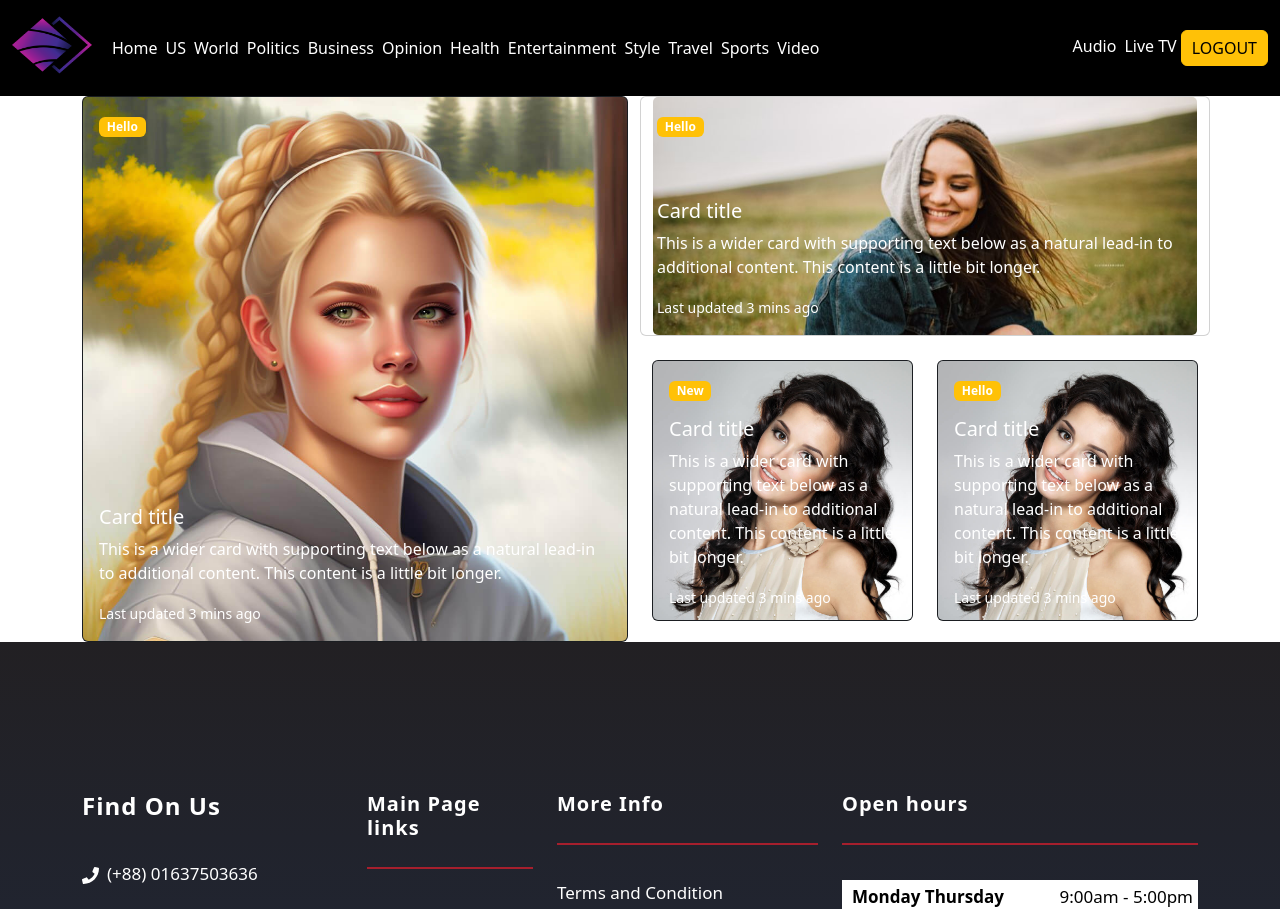
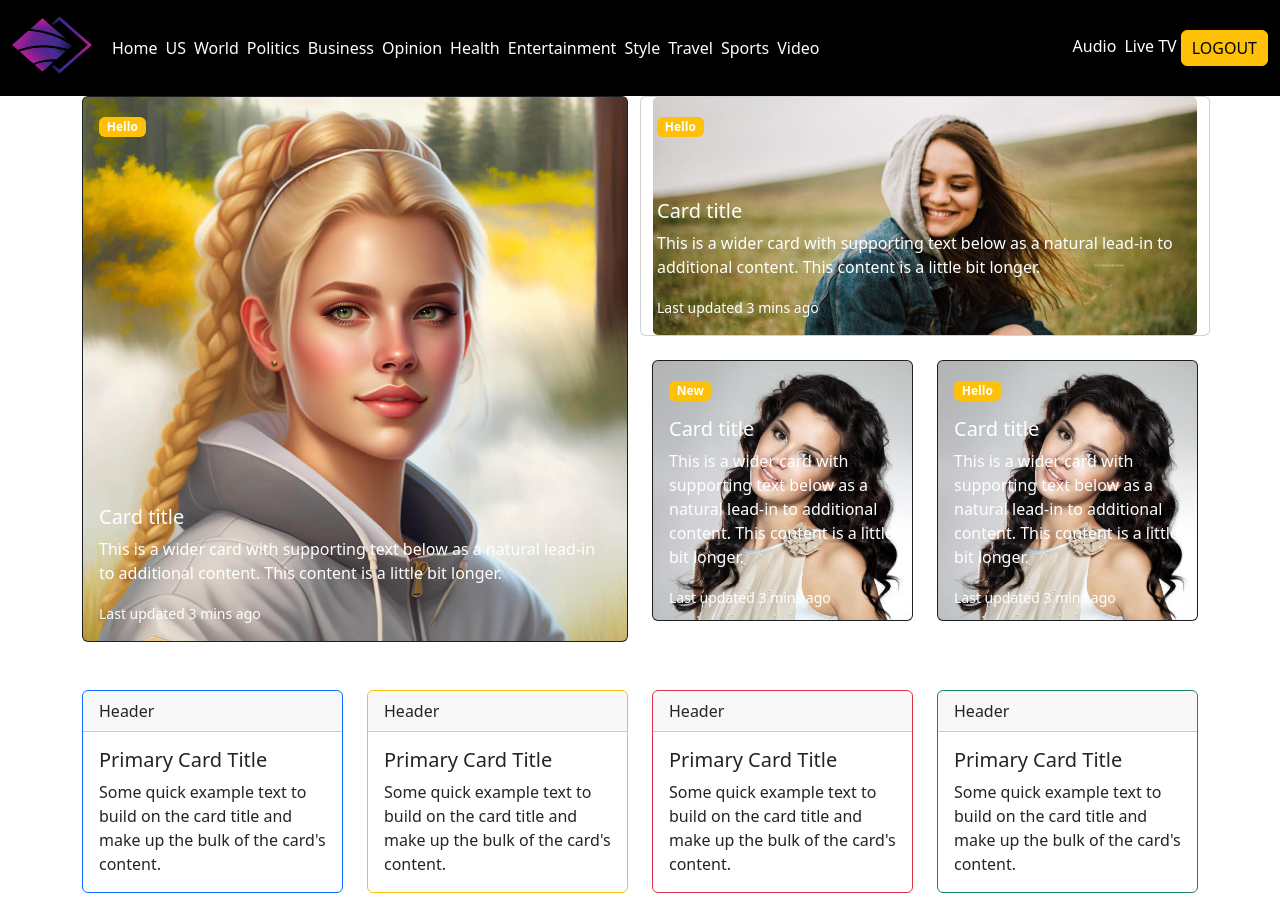
Before and after one commit to SheikhRakibhossain/CNC, a React (Vite) app: page /travel in a window 1280 px wide. Shown: the top 909 px of the page. Built offline with nearby package versions, Linux system fonts and the light colour scheme; no server answers; sample sign-in values are in the browser's storage.

Commit message:
travel page 2nd section created

```diff
--- a/src/pages/travel/Travel.jsx
+++ b/src/pages/travel/Travel.jsx
@@ -1,10 +1,12 @@
 import React from 'react';
 import TravelHero from './TravelHero';
+import TravelCard from './TravelCard';
 
 const Travel = () => {
     return (
         <>
             <TravelHero/>
+            <TravelCard/>
         </>
     );
 };
--- /dev/null
+++ b/src/pages/travel/TravelCard.jsx
@@ -0,0 +1,65 @@
+import React from 'react';
+import { Card, Col, Container, Row } from 'react-bootstrap';
+
+const TravelCard = () => {
+    return (
+        <Container className='py-5'>
+
+            <Row>
+                <Col  lg="3" xs={12} className="mb-2"
+  >
+                    <Card border="primary">
+                        <Card.Header>Header</Card.Header>
+                        <Card.Body>
+                            <Card.Title>Primary Card Title</Card.Title>
+                            <Card.Text>
+                                Some quick example text to build on the card title and make up the
+                                bulk of the card's content.
+                            </Card.Text>
+                        </Card.Body>
+                    </Card>
+                </Col>
+                <Col lg="3" xs={12} className="mb-2"
+>
+                    <Card border="warning" >
+                        <Card.Header>Header</Card.Header>
+                        <Card.Body>
+                            <Card.Title>Primary Card Title</Card.Title>
+                            <Card.Text>
+                                Some quick example text to build on the card title and make up the
+                                bulk of the card's content.
+                            </Card.Text>
+                        </Card.Body>
+                    </Card>
+                </Col>
+                <Col lg="3" xs={12} className="mb-2"
+ >
+                    <Card border="danger">
+                        <Card.Header>Header</Card.Header>
+                        <Card.Body>
+                            <Card.Title>Primary Card Title</Card.Title>
+                            <Card.Text>
+                                Some quick example text to build on the card title and make up the
+                                bulk of the card's content.
+                            </Card.Text>
+                        </Card.Body>
+                    </Card>
+                </Col>
+                <Col lg="3" xs={12} className="mb-2" >
+                    <Card border="success">
+                        <Card.Header>Header</Card.Header>
+                        <Card.Body>
+                            <Card.Title>Primary Card Title</Card.Title>
+                            <Card.Text>
+                                Some quick example text to build on the card title and make up the
+                                bulk of the card's content.
+                            </Card.Text>
+                        </Card.Body>
+                    </Card>
+                </Col>
+            </Row>
+        </Container>
+    );
+};
+
+export default TravelCard;
```
